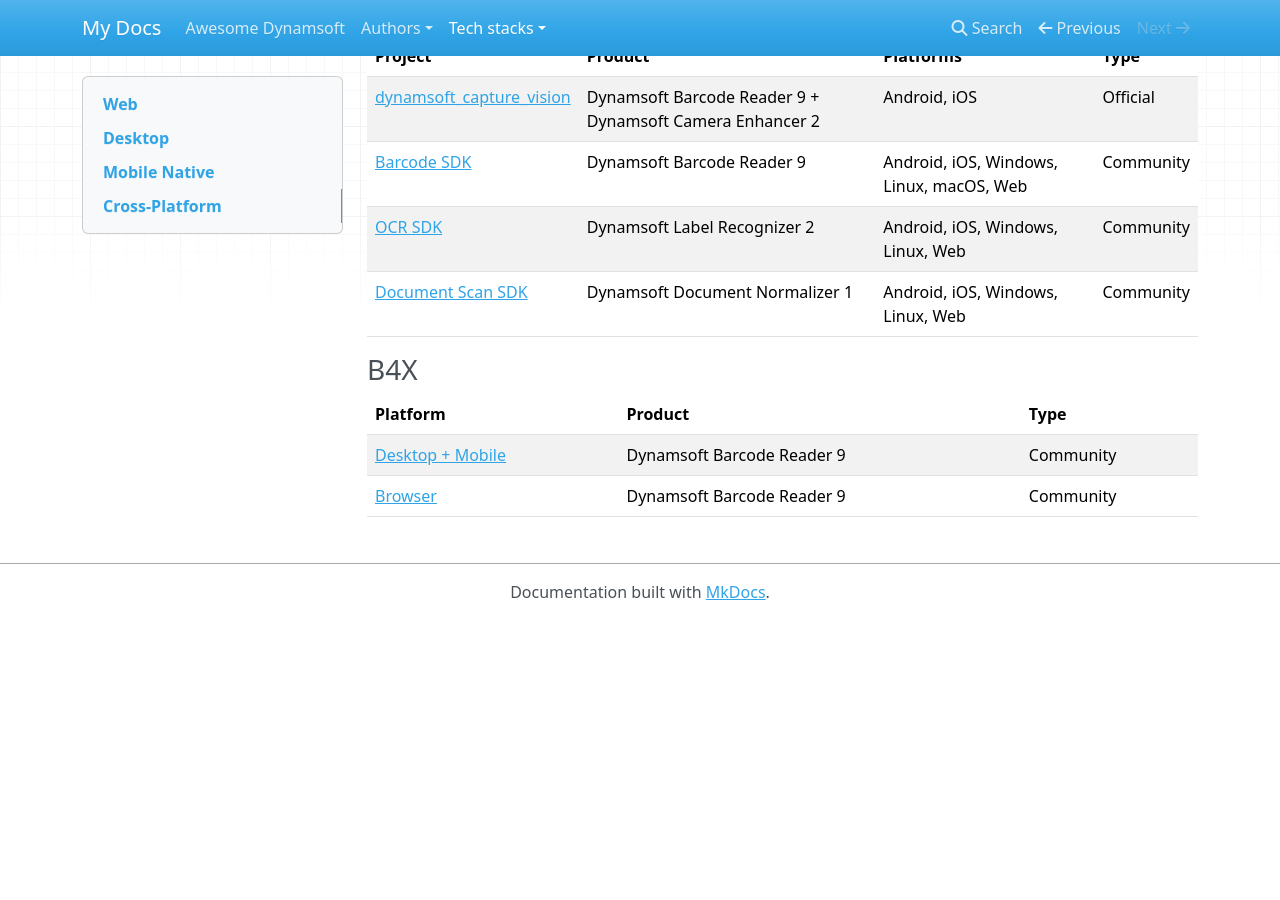
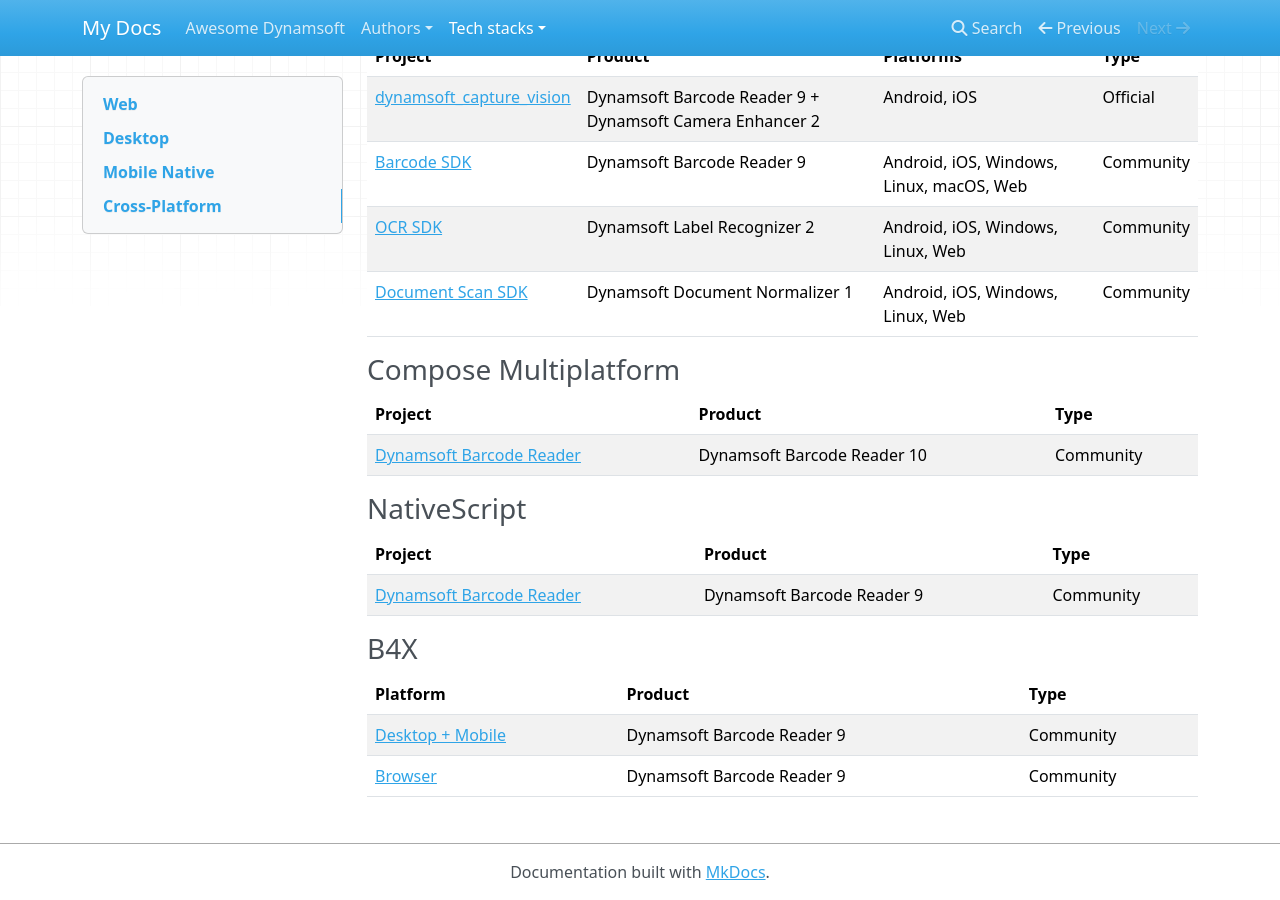
Before and after one commit to tony-xlh/awesome-dynamsoft, an MkDocs documentation site: the page built from docs/tech-stacks/index.md, in a window 1280 px wide and 900 px high, scrolled down 2989 px. Built offline with MkDocs 1.6.1, drawn with Linux system fonts in a browser that asks for light colours; nearby versions of some CDN libraries; before the commit the page ends 3609 px from its top, so only the background shows below that.

Commit message:
add compose and nativescript

```diff
--- a/docs/tech-stacks/index.md
+++ b/docs/tech-stacks/index.md
@@ -105,6 +105,20 @@ Mainly samples with blogs.
 | [OCR SDK](https://pub.dev/packages/flutter_ocr_sdk)  | Dynamsoft Label Recognizer 2 | Android, iOS, Windows, Linux, Web | Community |
 | [Document Scan SDK](https://pub.dev/packages/flutter_document_scan_sdk)  | Dynamsoft Document Normalizer 1 | Android, iOS, Windows, Linux, Web | Community |
 
+### Compose Multiplatform
+
+| Project | Product | Type |
+| ----------- | ----------- | ----------- |
+| [Dynamsoft Barcode Reader](https://github.com/tony-xlh/Compose-Multiplatform-QR-Code-Scanner)  | Dynamsoft Barcode Reader 10 | Community |
+
+
+### NativeScript
+
+| Project | Product | Type |
+| ----------- | ----------- | ----------- |
+| [Dynamsoft Barcode Reader](https://www.npmjs.com/package/nativescript-dynamsoft-barcode-reader)  | Dynamsoft Barcode Reader 9 | Community |
+
+
 ### B4X
 
 | Platform | Product | Type |
```
